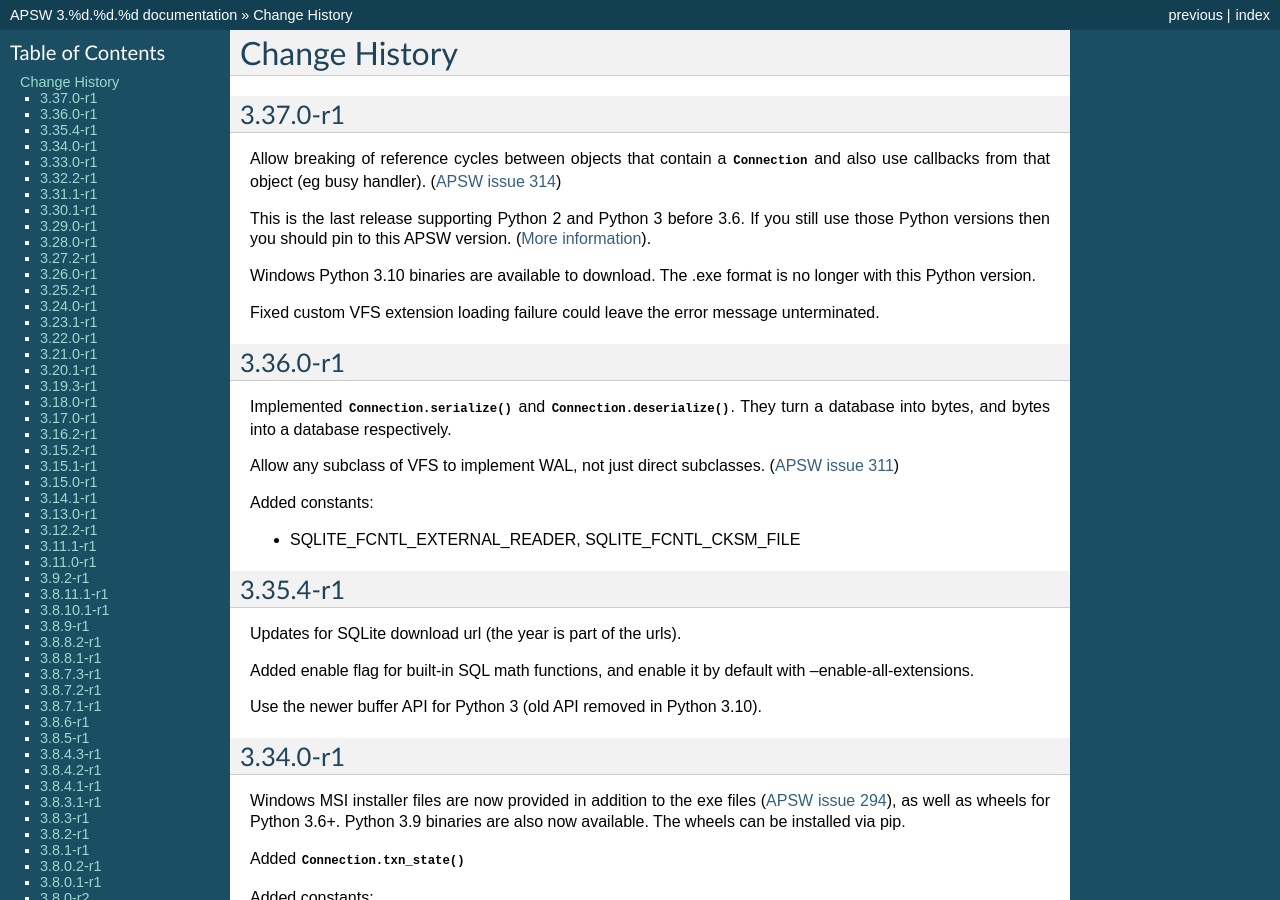
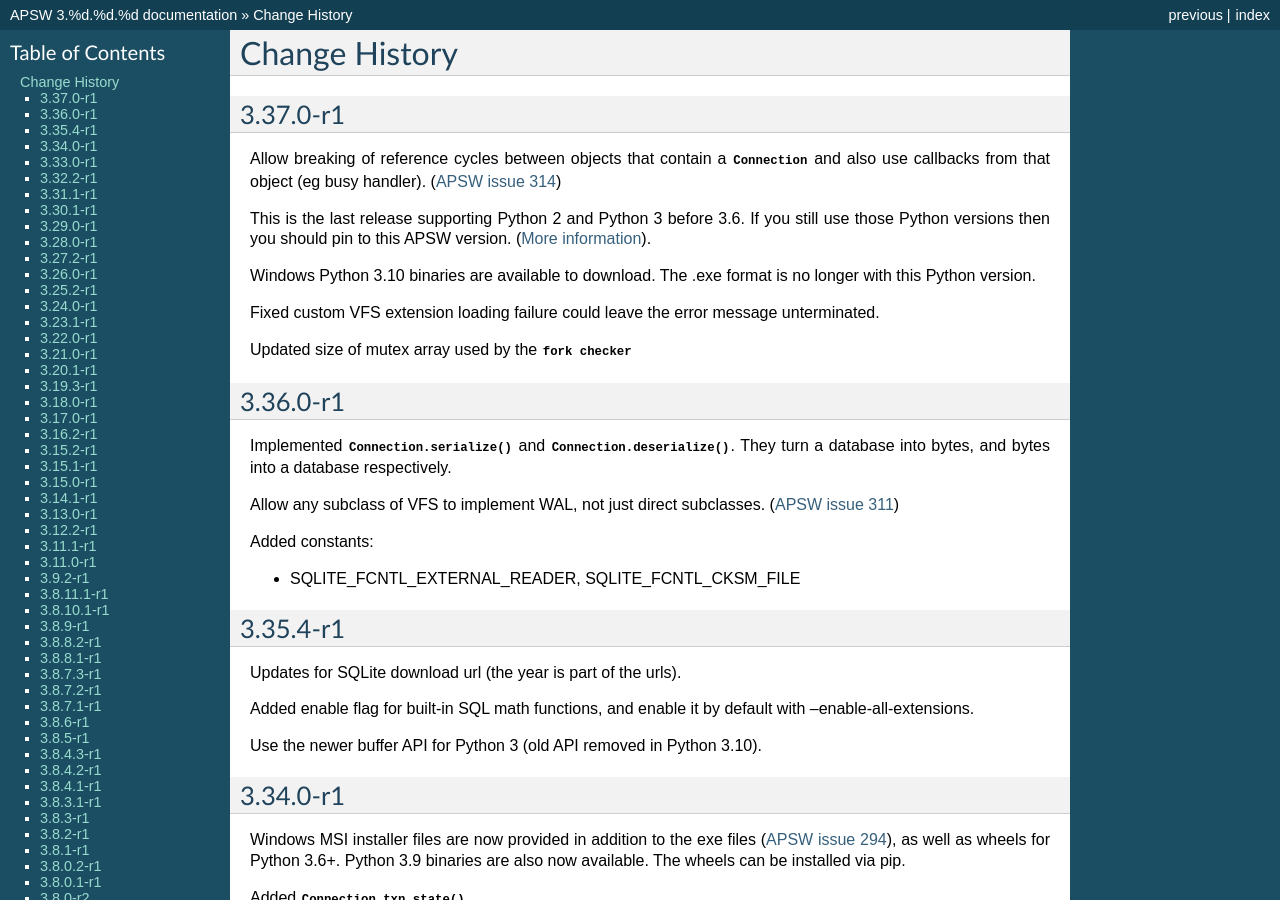
Before and after one commit to rogerbinns/apsw, a Sphinx documentation site: the page built from doc/changes.rst, in a window 1280 px wide and 900 px high. Built offline with Sphinx 7.4.7, drawn with Linux system fonts in a browser that asks for light colours; pages that are not in the unit, such as notebooks, are missing from menus; the version number is read from the project's files by our own code.

Commit message:
Mention fork checker mutex array size
See #316

```diff
--- a/doc/changes.rst
+++ b/doc/changes.rst
@@ -19,6 +19,8 @@
 
 Fixed custom VFS extension loading failure could leave the error
 message unterminated.
+
+Updated size of mutex array used by the :func:`fork checker <fork_checker>`
 
 
 3.36.0-r1
```
